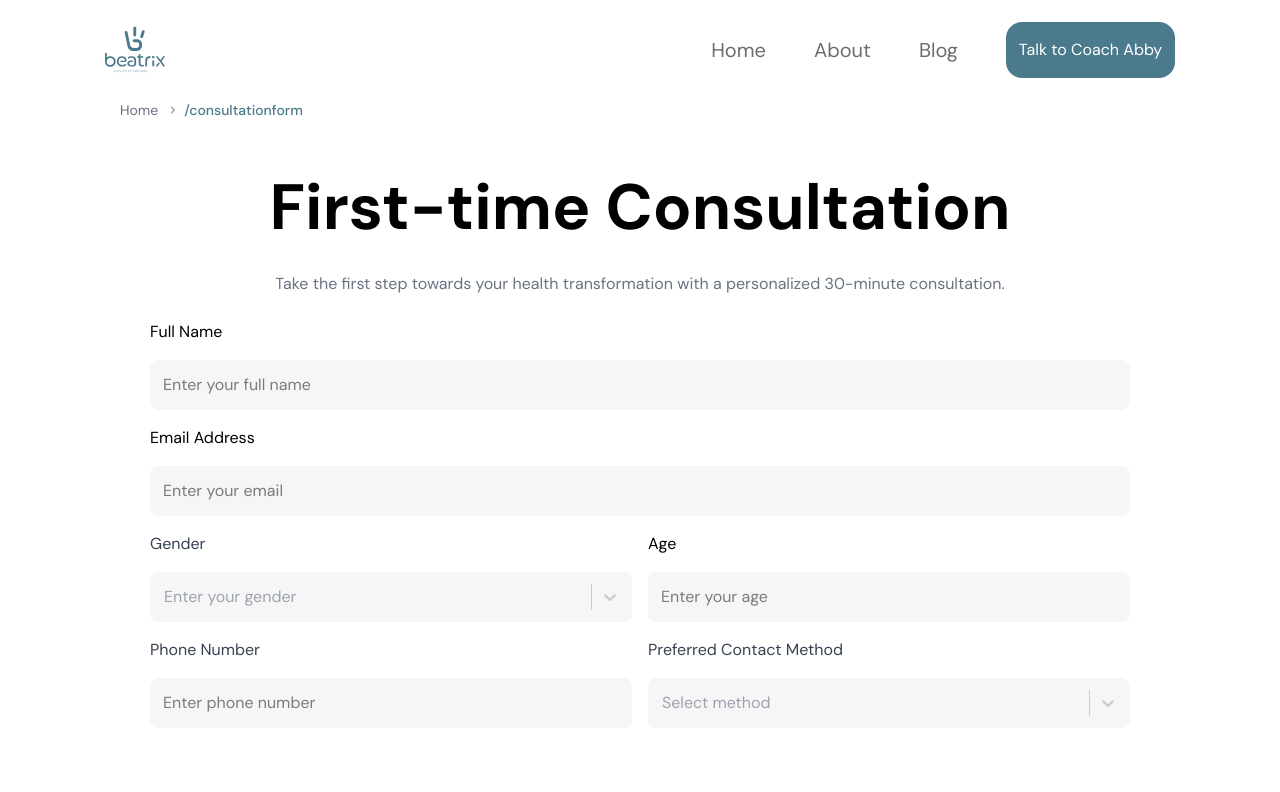
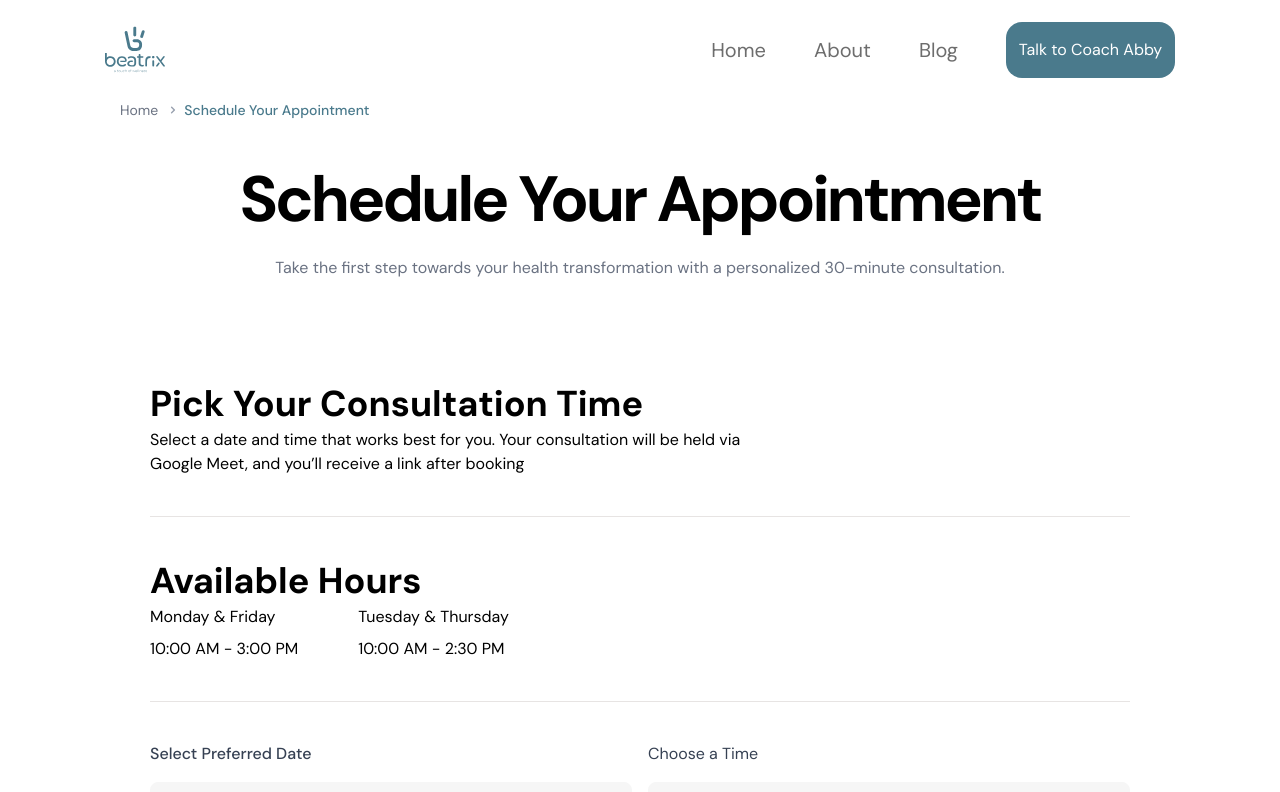
Before and after one commit to AfubeAngel/Beatrix-website, a Next.js app: page /consultationform in a window 1280 px wide. Shown: the top 792 px of the page. Built offline with nearby package versions, Linux system fonts and the light colour scheme.

Commit message:
update breadcrumbs links

```diff
--- a/pages/components/forms/breadcrumbs.tsx
+++ b/pages/components/forms/breadcrumbs.tsx
@@ -5,9 +5,8 @@ import { HiChevronRight } from "react-icons/hi";
 const LABELS: Record<string, string> = {
   "/": "Home",
   "/about": "About",
-  "/services": "Services",
+  "/consultationform": "Schedule Your Appointment",
   "/blog": "Blog",
-  "/contact": "Contact",
   "/consultation": "Book A Consultation",
   "/firstconsultation": "First Time Consultation",
   "/womenhealth": "Women’s Health History",
--- a/pages/consultationform.tsx
+++ b/pages/consultationform.tsx
@@ -8,12 +8,12 @@ import Breadcrumbs from "./components/forms/breadcrumbs";
 
 // Define TypeScript Interface for Form Data
 interface ConsultationFormData {
-  fullName: string;
-  email: string;
-  gender: { value: string; label: string } | null;
-  age: string;
-  phone: string;
-  contactMethod: { value: string; label: string } | null;
+  // fullName: string;
+  // email: string;
+  // gender: { value: string; label: string } | null;
+  // age: string;
+  // phone: string;
+  // contactMethod: { value: string; label: string } | null;
   time: { value: string; label: string } | null;
 }
 
@@ -23,7 +23,7 @@ interface OptionType {
 }
 
 export default function Consultation() {
-  const { register, handleSubmit, control } = useForm<ConsultationFormData>();
+  const { handleSubmit, control } = useForm<ConsultationFormData>();
   const [selectedDate, setSelectedDate] = useState<Date | null>(new Date());
 
   const customStyles: StylesConfig<OptionType, false, GroupBase<OptionType>> = {
@@ -45,16 +45,16 @@ export default function Consultation() {
     }),
   };
 
-  const genderOptions = [
-    { value: "male", label: "Male" },
-    { value: "female", label: "Female" },
-    { value: "other", label: "Other" },
-  ];
+  // const genderOptions = [
+  //   { value: "male", label: "Male" },
+  //   { value: "female", label: "Female" },
+  //   { value: "other", label: "Other" },
+  // ];
 
-  const contactMethods = [
-    { value: "email", label: "Email" },
-    { value: "phone", label: "Phone" },
-  ];
+  // const contactMethods = [
+  //   { value: "email", label: "Email" },
+  //   { value: "phone", label: "Phone" },
+  // ];
 
   const timeSlots = [
     "09:00am",
@@ -78,111 +78,49 @@ export default function Consultation() {
       <Breadcrumbs />
       <div className="min-h-screen flex max-w-7xl mx-auto py-10 px-4 lg:px-[150px]">
         <div className="bg-white rounded-lg w-full">
-          <h2 className="text-[36px] lg:text-[64px] font-bold text-center mb-4">
-            First-time Consultation
+          <h2 className="text-[36px] lg:text-[64px] font-bold tracking-tighter leading-10 lg:leading-20 text-center mb-4">
+            Schedule Your Appointment
           </h2>
           <p className="text-gray-500 text-center mb-6">
             Take the first step towards your health transformation with a
             personalized 30-minute consultation.
           </p>
 
-          <form
-            onSubmit={handleSubmit(onSubmit)}
-            className="space-y-4 items-center "
-          >
-            {/* Full Name */}
-            <div className="flex flex-col gap-4">
-              <label className="block text-black">Full Name</label>
-              <input
-                {...register("fullName")}
-                type="text"
-                name="name"
-                className="w-full p-3 border bg-[#F6F6F6] border-[#F6F6F6] rounded-lg"
-                placeholder="Enter your full name"
-                required
-              />
-            </div>
-
-            {/* Email */}
-            <div className="flex flex-col gap-4">
-              <label className="block text-black">Email Address</label>
-              <input
-                {...register("email")}
-                type="email"
-                placeholder="Enter your email"
-                className="w-full p-3 border bg-[#F6F6F6] border-[#F6F6F6] rounded-lg"
-              />
-            </div>
-
-            {/* Gender & Age */}
-            <div className="grid grid-cols-2 gap-4">
-              <div className="flex flex-col gap-4">
-                <label className="block text-gray-700">Gender</label>
-                <Controller
-                  name="gender"
-                  control={control}
-                  render={({ field }) => (
-                    <Select
-                      {...field}
-                      options={genderOptions}
-                      styles={customStyles}
-                      placeholder="Enter your gender"
-                      isClearable
-                    />
-                  )}
-                />
-              </div>
-              <div className="flex flex-col gap-4">
-                <label className="block text-black">Age</label>
-                <input
-                  {...register("age")}
-                  type="number"
-                  placeholder="Enter your age"
-                  className="w-full p-3 border bg-[#F6F6F6] border-[#F6F6F6] rounded-lg"
-                />
-              </div>
-            </div>
-
-            {/* Phone Number & Contact Method */}
-            <div className="grid grid-cols-2 gap-4">
-              <div className="flex flex-col gap-4">
-                <label className="block text-gray-700">Phone Number</label>
-                <input
-                  {...register("phone")}
-                  type="tel"
-                  placeholder="Enter phone number"
-                  className="w-full p-3 border bg-[#F6F6F6] border-[#F6F6F6] rounded-lg"
-                />
-              </div>
-              <div className="flex flex-col gap-4">
-                <label className="block text-gray-700">
-                  Preferred Contact Method
-                </label>
-                <Controller
-                  name="contactMethod"
-                  control={control}
-                  render={({ field }) => (
-                    <Select
-                      {...field}
-                      options={contactMethods}
-                      styles={customStyles}
-                      placeholder="Select method"
-                      isClearable
-                    />
-                  )}
-                />
-              </div>
-            </div>
-
+          <form onSubmit={handleSubmit(onSubmit)} className=" items-center ">
             <div className="mt-10 lg:mt-[100px]">
+              <div>
                 <h3 className="text-2xl lg:text-[36px] font-bold ">
                   Pick Your Consultation Time
                 </h3>
                 <p>
                   Select a date and time that works best for you. Your
-                consultation will be held via Google Meet, and you’ll receive a
-                link after booking
+                  consultation will be held via
                 </p>
+                <span>
+                  Google Meet, and you’ll receive a link after booking
+                </span>
+              </div>
+
+              <hr className="my-10 text-[#E7E4E3]" />
+
+              <div>
+                <h3 className="text-2xl lg:text-[36px] font-bold ">
+                  Available Hours
+                </h3>
+                <div className="flex flex-col lg:flex-row gap-2 lg:gap-15">
+                  <div className="flex lg:flex-col gap-2">
+                    <p>Monday & Friday</p>
+                    <p>10:00 AM - 3:00 PM</p>
+                  </div>
+                  <div className="flex lg:flex-col gap-2">
+                    <p>Tuesday & Thursday</p>
+                    <p>10:00 AM - 2:30 PM</p>
+                  </div>
+                </div>
+              </div>
+
+              <hr className="my-10 text-[#E7E4E3]" />
+
               <div className="grid grid-cols-2 gap-4 mt-10">
                 {/* Date Picker */}
                 {/* <div className="w-full flex flex-col gap-4">
@@ -207,6 +145,7 @@ export default function Consultation() {
                     popperClassName="!z-50"
                   />
                 </div> */}
+
                 <div className="w-full flex flex-col gap-4">
                   <label className="block text-gray-700 font-medium">
                     Select Preferred Date
@@ -221,14 +160,16 @@ export default function Consultation() {
                     dayClassName={(date) =>
                       `text-gray-700 text-sm font-medium hover:bg-primary-light transition-all duration-200
        w-12 h-12 rounded-full flex items-center justify-center
-       ${selectedDate?.toDateString() === date.toDateString() ? "bg-primary-main text-white" : ""}`
+       ${
+         selectedDate?.toDateString() === date.toDateString()
+           ? "bg-primary-main text-white"
+           : ""
+       }`
                     }
                     popperPlacement="bottom-start"
                     popperClassName="!z-50"
                   />
                 </div>
-
-
 
                 {/* Time Selection */}
                 <div className="flex flex-col gap-4">
```
Lines whose indentation alone changed are shown as unchanged.
